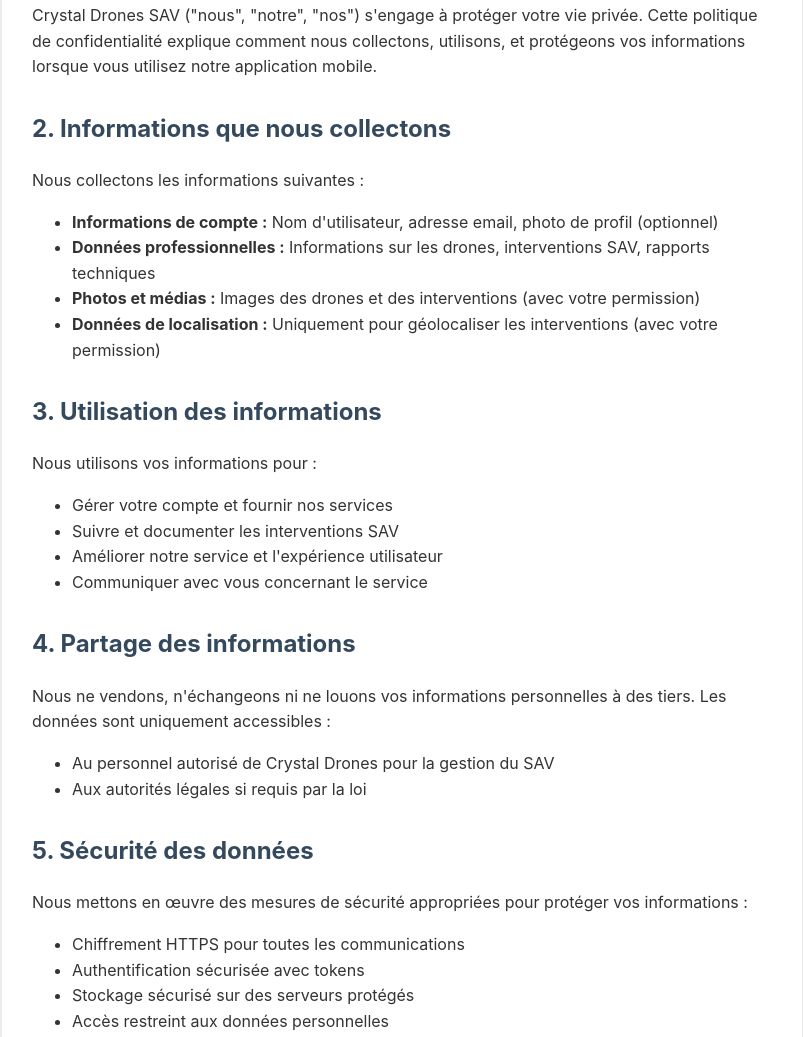
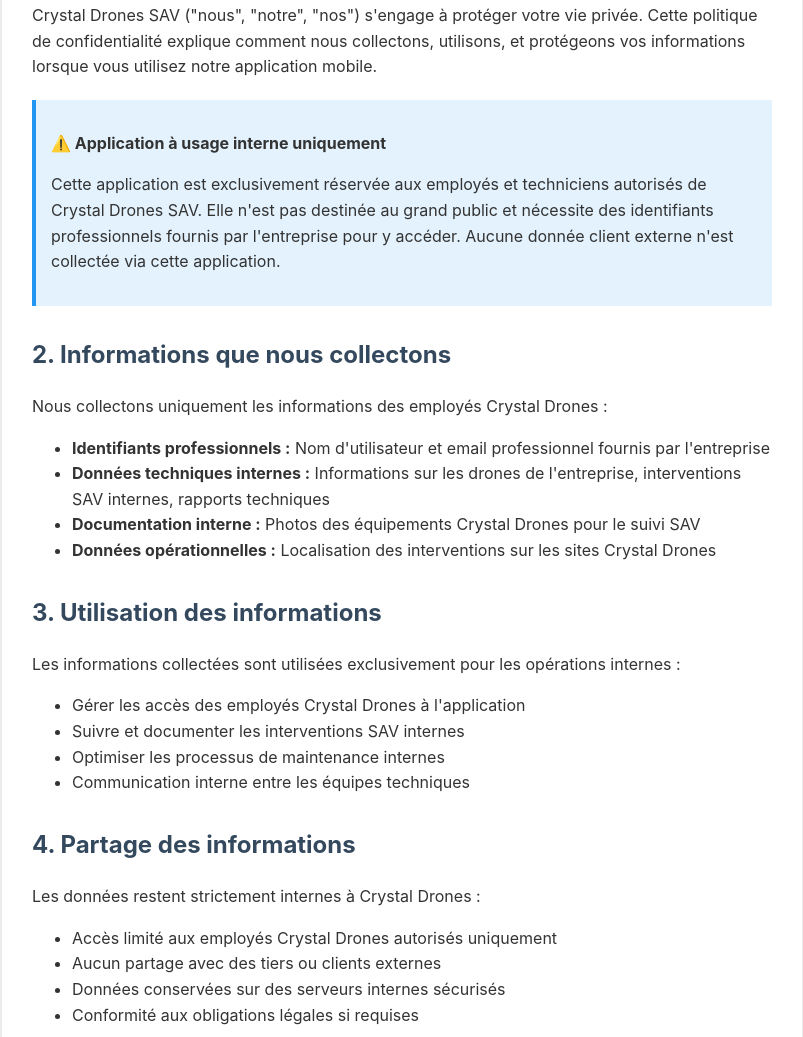
Before and after one commit to mehdi7129/crystal-drones-web, a plain HTML site: page privacy.html in a window 1280 px wide. Shown: the part 268-1305 px from the top of the page, without its empty margins (238-1041 px from the left). Drawn offline with Linux system fonts and the light colour scheme.

Commit message:
Update privacy policy: clarify internal-only app usage for Crystal Drones employees

```diff
--- a/privacy.html
+++ b/privacy.html
@@ -49,29 +49,36 @@
         <h2>1. Introduction</h2>
         <p>Crystal Drones SAV ("nous", "notre", "nos") s'engage à protéger votre vie privée. Cette politique de confidentialité explique comment nous collectons, utilisons, et protégeons vos informations lorsque vous utilisez notre application mobile.</p>
 
+        <div style="background: #e3f2fd; padding: 15px; border-left: 4px solid #2196F3; margin: 20px 0;">
+            <p><strong>⚠️ Application à usage interne uniquement</strong></p>
+            <p>Cette application est exclusivement réservée aux employés et techniciens autorisés de Crystal Drones SAV. Elle n'est pas destinée au grand public et nécessite des identifiants professionnels fournis par l'entreprise pour y accéder. Aucune donnée client externe n'est collectée via cette application.</p>
+        </div>
+
         <h2>2. Informations que nous collectons</h2>
-        <p>Nous collectons les informations suivantes :</p>
+        <p>Nous collectons uniquement les informations des employés Crystal Drones :</p>
         <ul>
-            <li><strong>Informations de compte :</strong> Nom d'utilisateur, adresse email, photo de profil (optionnel)</li>
-            <li><strong>Données professionnelles :</strong> Informations sur les drones, interventions SAV, rapports techniques</li>
-            <li><strong>Photos et médias :</strong> Images des drones et des interventions (avec votre permission)</li>
-            <li><strong>Données de localisation :</strong> Uniquement pour géolocaliser les interventions (avec votre permission)</li>
+            <li><strong>Identifiants professionnels :</strong> Nom d'utilisateur et email professionnel fournis par l'entreprise</li>
+            <li><strong>Données techniques internes :</strong> Informations sur les drones de l'entreprise, interventions SAV internes, rapports techniques</li>
+            <li><strong>Documentation interne :</strong> Photos des équipements Crystal Drones pour le suivi SAV</li>
+            <li><strong>Données opérationnelles :</strong> Localisation des interventions sur les sites Crystal Drones</li>
         </ul>
 
         <h2>3. Utilisation des informations</h2>
-        <p>Nous utilisons vos informations pour :</p>
+        <p>Les informations collectées sont utilisées exclusivement pour les opérations internes :</p>
         <ul>
-            <li>Gérer votre compte et fournir nos services</li>
-            <li>Suivre et documenter les interventions SAV</li>
-            <li>Améliorer notre service et l'expérience utilisateur</li>
-            <li>Communiquer avec vous concernant le service</li>
+            <li>Gérer les accès des employés Crystal Drones à l'application</li>
+            <li>Suivre et documenter les interventions SAV internes</li>
+            <li>Optimiser les processus de maintenance internes</li>
+            <li>Communication interne entre les équipes techniques</li>
         </ul>
 
         <h2>4. Partage des informations</h2>
-        <p>Nous ne vendons, n'échangeons ni ne louons vos informations personnelles à des tiers. Les données sont uniquement accessibles :</p>
+        <p>Les données restent strictement internes à Crystal Drones :</p>
         <ul>
-            <li>Au personnel autorisé de Crystal Drones pour la gestion du SAV</li>
-            <li>Aux autorités légales si requis par la loi</li>
+            <li>Accès limité aux employés Crystal Drones autorisés uniquement</li>
+            <li>Aucun partage avec des tiers ou clients externes</li>
+            <li>Données conservées sur des serveurs internes sécurisés</li>
+            <li>Conformité aux obligations légales si requises</li>
         </ul>
 
         <h2>5. Sécurité des données</h2>
```
